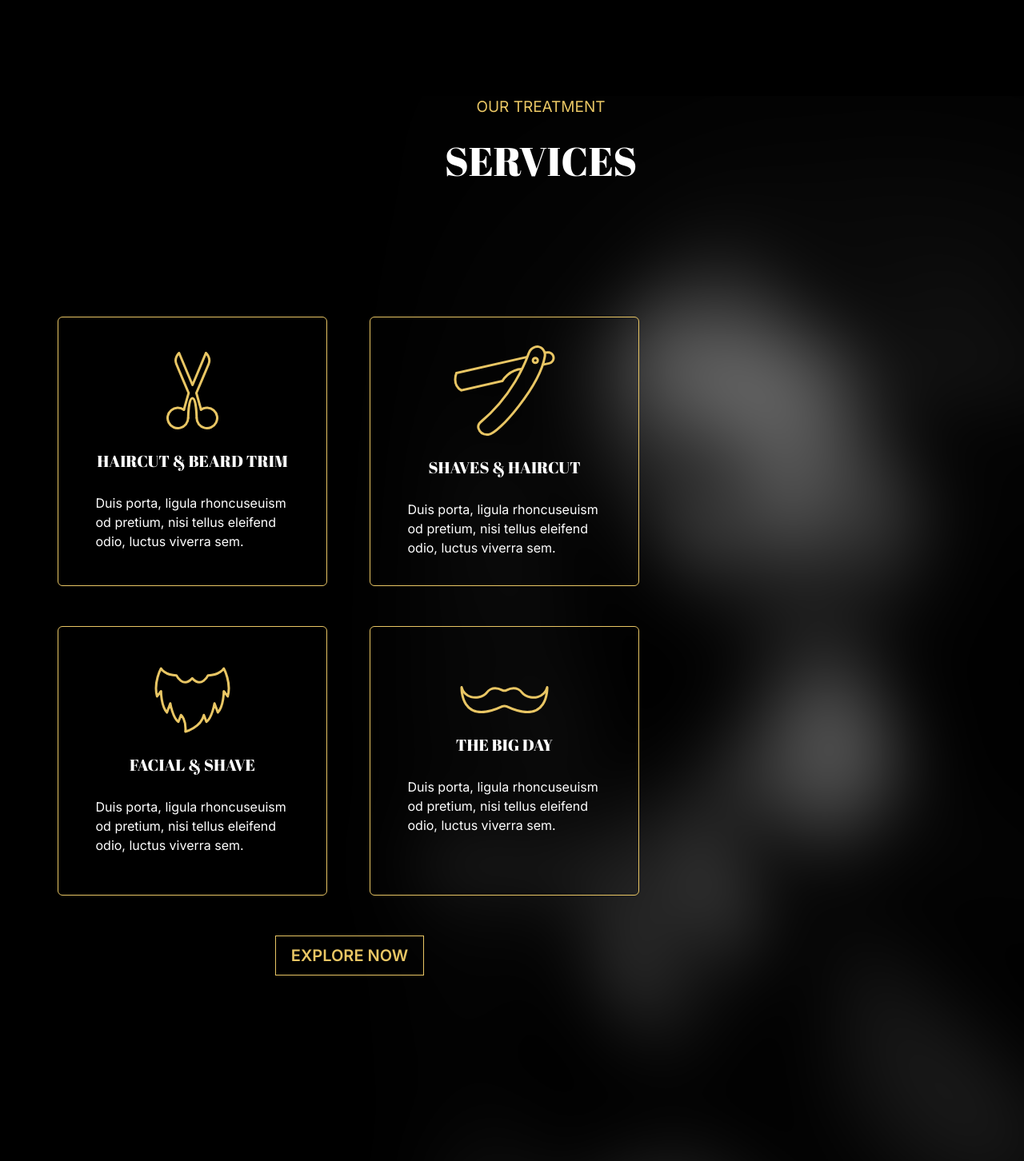
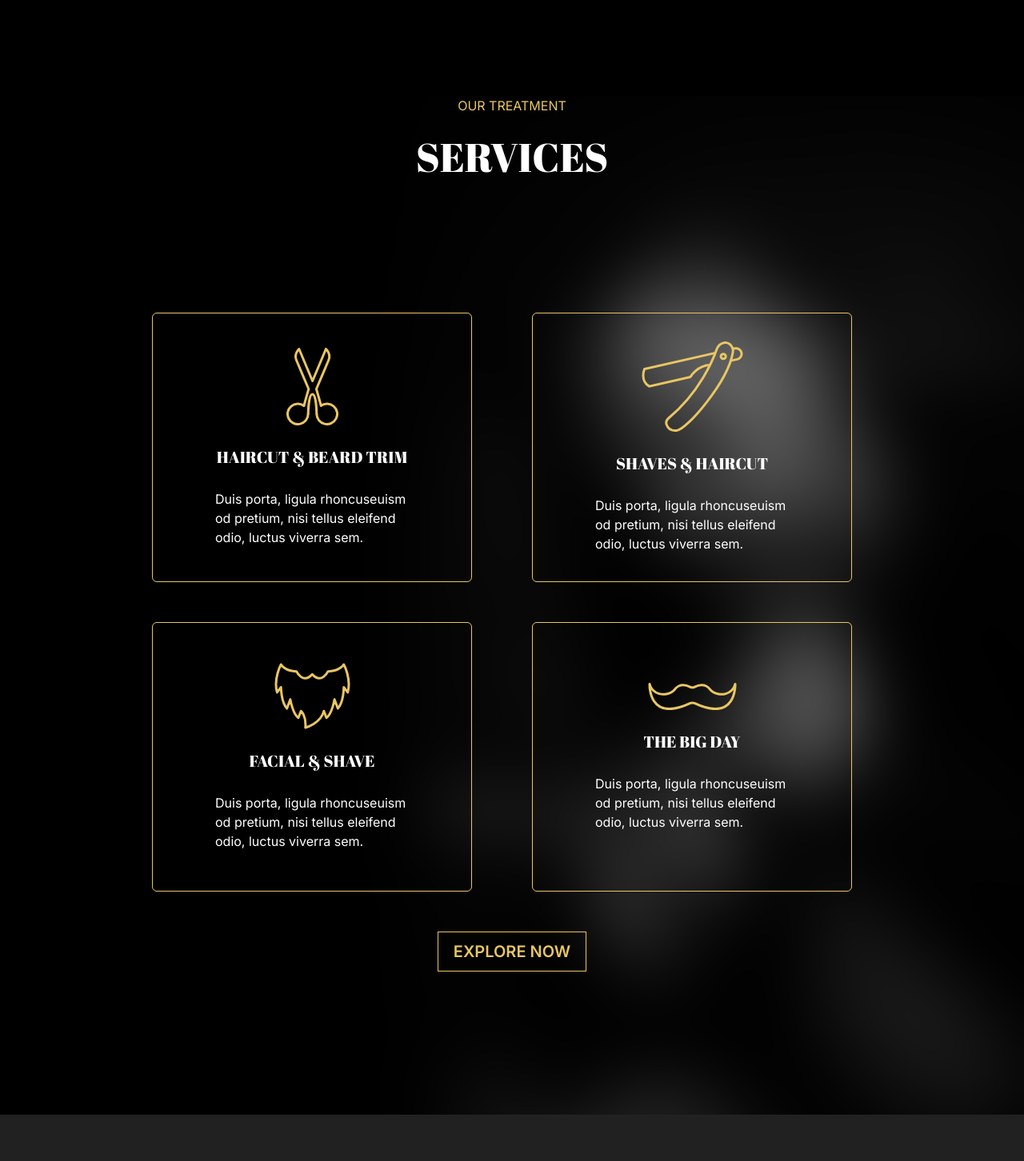
Before and after one commit to Bigbilly-github/BarberShop, a React (Vite) app: page / in a window 1280 px wide. Shown: the part 720-2172 px from the top of the page at 80% size. Built offline with nearby package versions, Linux system fonts and the light colour scheme; a web font is replaced by a local one.

Commit message:
adding responsiveness to the services component

```diff
--- a/src/components/services.jsx
+++ b/src/components/services.jsx
@@ -32,19 +32,19 @@ function Services (){
     ]
     return(
         <>
-        <section className="bg-[url('/src/svg/service-section/img.svg')] mt-[120px] bg-cover pl-[72px]  bg-center w-full h-[1374px]">
+        <section className="bg-[url('/src/svg/service-section/img.svg')] mt-[120px] bg-cover  flex flex-col items-center  bg-center w-full sm:h-[2000px] h-[1900px] md:h-[1274px]">
          <div>
-            <p className="text-center font-inter text-[19px] text-[#E9C664] mb-0">
+            <p className="text-center font-inter text-[16px] text-[#E9C664] mb-0">
                 OUR TREATMENT
             </p>
-           <p className="font-fatface text-[50px] tracking-[5%] mt-[15px] text-[#FFFFFF] text-center">
+           <p className="font-fatface md:text-[50px]  sm:text-[40px] text-[35px] tracking-[5%] mt-[15px] text-[#FFFFFF] text-center">
             SERVICES
            </p>
          </div>
-         <div className="grid grid-cols-2 gap-[50px] w-[730px] mt-[157px]">
-            {serviceDetails.map((service,index)=>  <div key={index} className="flex items-center  justify-center flex-col  gap-[25px] rounded-[6px] border border-[#E9C664] w-[337px] h-[337px]">
-                <img src={service.image} alt="image of a scissors" />
-                <h1 className='font-fatface text-[20px] tracking-[5%] mb-0 text-[#FFFFFF]'>
+         <div className="md:grid md:grid-cols-2 grid-cols-1 md:gap-[50px] lg:w-[900px] w-[730px] flex flex-col items-center gap-[50px]   mt-[77px] md:mt-[157px]">
+            {serviceDetails.map((service,index)=>  <div key={index} className="flex items-center  justify-center flex-col  gap-[25px] rounded-[6px] border border-[#E9C664] sm:w-[400px] md:w-[337px] lg:w-[400px]  w-[337px] h-[337px]">
+                <img src={service.image} alt="image of a scissors"  />
+                <h1 className='font-fatface  text-[20px] tracking-[5%] mb-0 text-[#FFFFFF]'>
                     {service.maintext}
                 </h1>
                 <p className='font-inter text-[16px] text-[#FFFFFF] w-[242px]'>
@@ -53,14 +53,15 @@ function Services (){
 
             </div>
         )}
-        <button className='w-[186px] cursor-pointer h-[50px] hover:opacity-60 border border-[#E9C664] text-[#E9C664] font-inter font-semibold text-[20px] mx-[80%]'>
-            EXPLORE NOW
-        </button>
+
 
 
 
 
          </div>
+         <button className='w-[186px] mt-[50px] cursor-pointer h-[50px] hover:opacity-60 border border-[#E9C664] text-[#E9C664] font-inter font-semibold text-[20px] mx-[80%]'>
+            EXPLORE NOW
+        </button>
         </section>
         </>
     )
```
